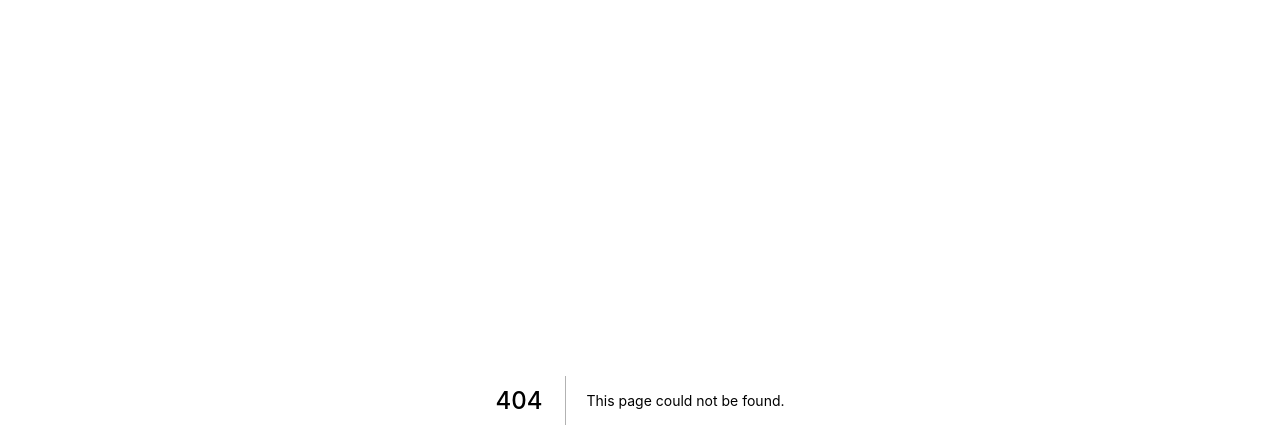
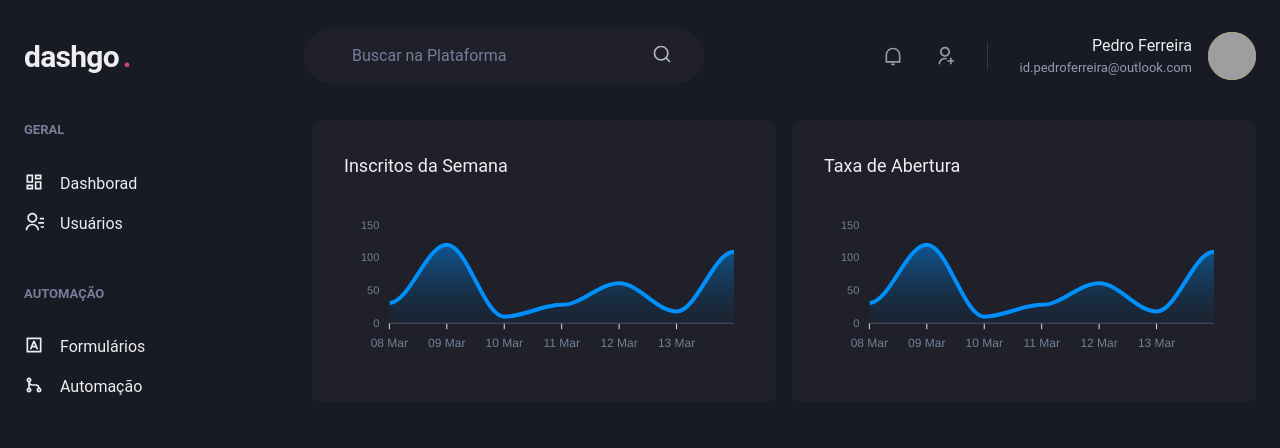
Before and after one commit to idpedro/ignite_dashgo, a Next.js app: page /dashboard in a window 1280 px wide. Before the commit this address had no page. Shown: the top 448 px of the page. Built offline with nearby package versions, Linux system fonts and the light colour scheme; grey boxes are pictures that could not be loaded.

Commit message:
Create dashborad page

```diff
--- /dev/null
+++ b/src/pages/dashboard.tsx
@@ -0,0 +1,85 @@
+import { Flex, SimpleGrid, Box, Text, theme } from "@chakra-ui/react";
+import dynamic from "next/dynamic";
+import { Header } from "../components/Header";
+import { Sidebar } from "../components/Sidebar";
+import { ApexOptions } from "apexcharts";
+const Chart = dynamic(() => import("react-apexcharts"), {
+  ssr: false,
+});
+
+const options: ApexOptions = {
+  chart: {
+    toolbar: {
+      show: false,
+    },
+    zoom: {
+      enabled: false,
+    },
+    foreColor: theme.colors.gray[500],
+  },
+  grid: {
+    show: false,
+  },
+  dataLabels: {
+    enabled: false,
+  },
+  tooltip: {
+    enabled: false,
+  },
+  xaxis: {
+    type: "datetime",
+    axisBorder: {
+      color: theme.colors.gray[600],
+    },
+
+    categories: [
+      "2021-03-08T00:00:00.00Z",
+      "2021-03-09T00:00:00.00Z",
+      "2021-03-10T00:00:00.00Z",
+      "2021-03-11T00:00:00.00Z",
+      "2021-03-12T00:00:00.00Z",
+      "2021-03-13T00:00:00.00Z",
+      "2021-03-14T00:00:00.00Z",
+    ],
+  },
+  fill: {
+    opacity: 0.3,
+    type: "gradient",
+    gradient: {
+      shade: "dark",
+      opacityFrom: 0.7,
+      opacityTo: 0.3,
+    },
+  },
+};
+const series = [
+  {
+    name: "series1",
+    data: [31, 120, 10, 28, 61, 18, 109],
+  },
+];
+
+export default function Dashboard() {
+  return (
+    <Flex direction="column" h="100vh">
+      <Header />
+      <Flex w="100%" my="6" px="6" maxW={1480} mx="auto">
+        <Sidebar />
+        <SimpleGrid flex="1" gap="4" minChildWidth="320px" aling="flex-start">
+          <Box p="8" pb="4" bg="gray.800" borderRadius={8}>
+            <Text fontSize="lg" mb="4">
+              Inscritos da Semana
+            </Text>
+            <Chart options={options} series={series} type="area" height={160} />
+          </Box>
+          <Box p="8" bg="gray.800" borderRadius={8}>
+            <Text fontSize="lg" mb="4">
+              Taxa de Abertura
+            </Text>
+            <Chart options={options} series={series} type="area" height={160} />
+          </Box>
+        </SimpleGrid>
+      </Flex>
+    </Flex>
+  );
+}
```
